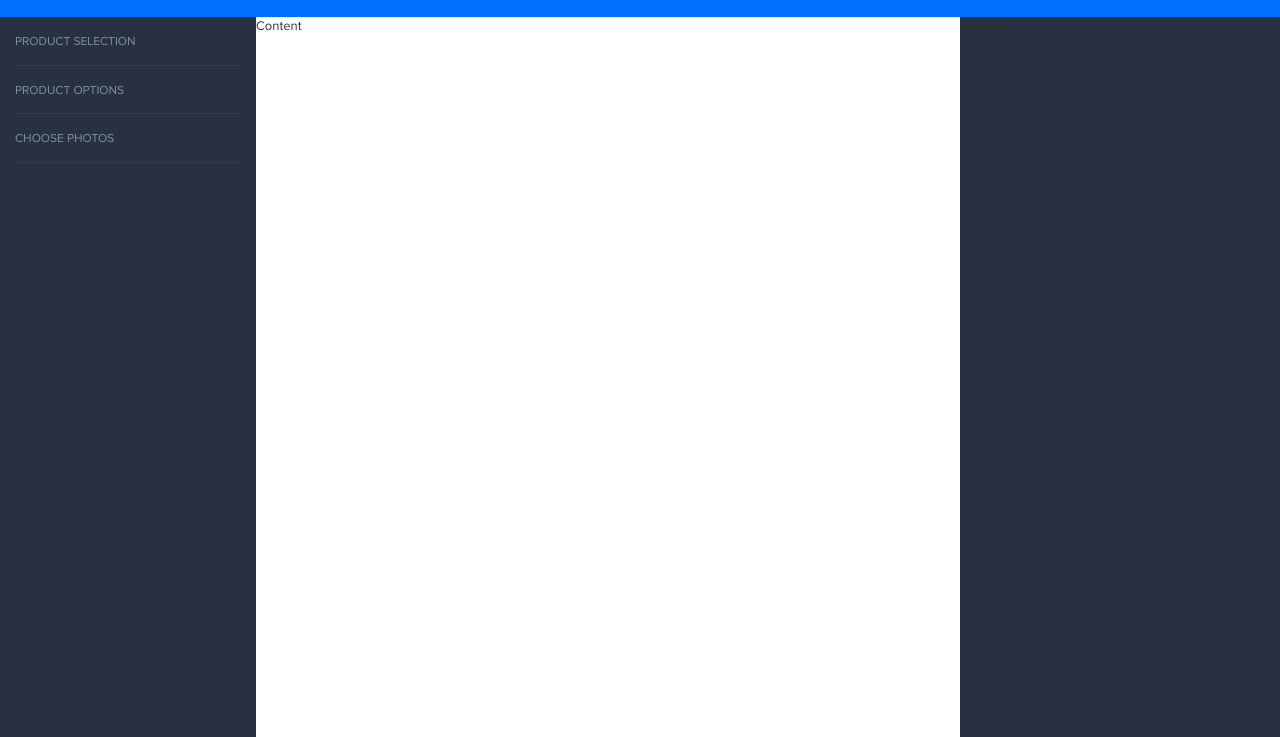
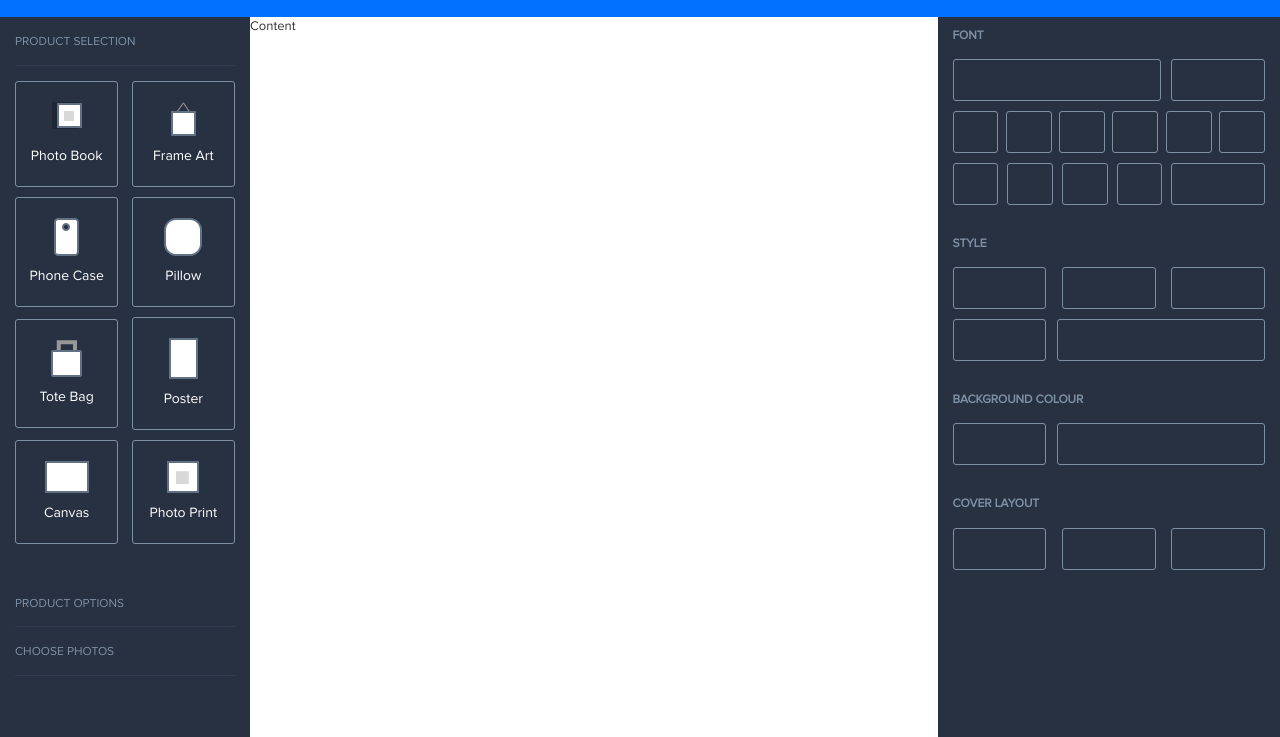
Before and after one commit to marktimbol/piktochart, a website: page create.html in a window 1280 px wide. Shown: the part 63-800 px from the top of the page. Drawn offline with Linux system fonts and the light colour scheme.

Commit message:
Working on the Settings on the right sidebar

```diff
--- a/create.html
+++ b/create.html
@@ -43,45 +43,45 @@
                             </h4>
                         </div>
 
-                        <div id="productSelection" class="panel-collapse collapse" role="tabpanel">
+                        <div id="productSelection" class="panel-collapse collapse in" role="tabpanel">
                             <div class="panel-body">
-                                <div class="Row Row--two-columns">
-                                    <div class="Column">
+                                <div class="Row">
+                                    <div class="Column Column-6">
                                         <i class="icon icon-photo-book"></i>
                                         <p>Photo Book</p>
                                     </div>
 
-                                    <div class="Column">
+                                    <div class="Column Column-6">
                                         <i class="icon icon-frame-art"></i>
                                         <p>Frame Art</p>
                                     </div>
 
-                                    <div class="Column">
+                                    <div class="Column Column-6">
                                         <i class="icon icon-phone-case"></i>
                                         <p>Phone Case</p>
                                     </div>
 
-                                    <div class="Column">
+                                    <div class="Column Column-6">
                                         <i class="icon icon-pillow"></i>
                                         <p>Pillow</p>
                                     </div>
 
-                                    <div class="Column">
+                                    <div class="Column Column-6">
                                         <i class="icon icon-tote-bag"></i>
                                         <p>Tote Bag</p>
                                     </div>
 
-                                    <div class="Column">
+                                    <div class="Column Column-6">
                                         <i class="icon icon-poster"></i>
                                         <p>Poster</p>
                                     </div>
 
-                                    <div class="Column">
+                                    <div class="Column Column-6">
                                         <i class="icon icon-canvas"></i>
                                         <p>Canvas</p>
                                     </div>
 
-                                    <div class="Column">
+                                    <div class="Column Column-6">
                                         <i class="icon icon-photo-print"></i>
                                         <p>Photo Print</p>
                                     </div>
@@ -183,44 +183,44 @@
 
                         <div id="choosePhotos" class="panel-collapse collapse" role="tabpanel">
                             <div class="panel-body">
-                                <div class="Row Row--three-columns">
-                                    <div class="Column">
+                                <div class="Row">
+                                    <div class="Column Column-4">
                                         <i class="icon icon-facebook"></i>
                                         <p>Facebook</p>
                                     </div>
 
-                                    <div class="Column">
+                                    <div class="Column Column-4">
                                         <i class="icon icon-instagram"></i>
                                         <p>Instagram</p>
                                     </div>
 
-                                    <div class="Column">
+                                    <div class="Column Column-4">
                                         <i class="icon icon-upload"></i>
                                         <p>Upload</p>
                                     </div>
                                 </div>
 
-                                <div class="Row Row--one-column">
-                                    <div class="Column">
+                                <div class="Row">
+                                    <div class="Column Column-12">
                                         <h5 class="Upload__text">Upload your own photos or design</h5>
                                         <button class="btn btn-lg btn-primary browse-photo">Browse Photo</button>
                                         <p class="Upload__note"><small>Only images files (JPG, PNG) with max. 12MB</small></p>
                                     </div>
                                 </div>
 
-                                <div class="Row Row--three-columns">
-                                    <div class="Column"></div>
-                                    <div class="Column"></div>
-                                    <div class="Column"></div>
-                                    <div class="Column"></div>
-                                    <div class="Column"></div>
-                                    <div class="Column"></div>
-                                    <div class="Column"></div>
-                                    <div class="Column"></div>
-                                    <div class="Column"></div>
-                                    <div class="Column"></div>
-                                    <div class="Column"></div>
-                                    <div class="Column"></div>
+                                <div class="Row">
+                                    <div class="Column Column-4"></div>
+                                    <div class="Column Column-4"></div>
+                                    <div class="Column Column-4"></div>
+                                    <div class="Column Column-4"></div>
+                                    <div class="Column Column-4"></div>
+                                    <div class="Column Column-4"></div>
+                                    <div class="Column Column-4"></div>
+                                    <div class="Column Column-4"></div>
+                                    <div class="Column Column-4"></div>
+                                    <div class="Column Column-4"></div>
+                                    <div class="Column Column-4"></div>
+                                    <div class="Column Column-4"></div>
                                 </div>
                             </div>
                         </div>
@@ -233,7 +233,71 @@
             </div>
 
             <div class="Settings">
-                settings
+                <div class="Setting">
+                    <div class="Setting__title--container">
+                        <label class="Setting__title">Font</label>
+                        <i class="icon _icon-fish"></i>
+                    </div>
+
+                    <div class="Row">
+                        <div class="Column Column-8"></div>
+                        <div class="Column Column-4"></div>
+
+                        <div class="Column Column-2"></div>
+                        <div class="Column Column-2"></div>
+                        <div class="Column Column-2"></div>
+                        <div class="Column Column-2"></div>
+                        <div class="Column Column-2"></div>
+                        <div class="Column Column-2"></div>
+
+                        <div class="Column Column-2"></div>
+                        <div class="Column Column-2"></div>
+                        <div class="Column Column-2"></div>
+                        <div class="Column Column-2"></div>
+                        <div class="Column Column-4"></div>
+                    </div>
+                </div>
+
+                <div class="Setting">
+                    <div class="Setting__title--container">
+                        <label class="Setting__title">Style</label>
+                        <i class="icon _icon-fish"></i>
+                    </div>
+
+                    <div class="Row">
+                        <div class="Column Column-4"></div>
+                        <div class="Column Column-4"></div>
+                        <div class="Column Column-4"></div>
+
+                        <div class="Column Column-4"></div>
+                        <div class="Column Column-8"></div>
+                    </div>
+                </div>
+
+                <div class="Setting">
+                    <div class="Setting__title--container">
+                        <label class="Setting__title">Background Colour</label>
+                        <i class="icon _icon-fish"></i>
+                    </div>
+
+                    <div class="Row">
+                        <div class="Column Column-4"></div>
+                        <div class="Column Column-8"></div>
+                    </div>
+                </div>
+
+                <div class="Setting">
+                    <div class="Setting__title--container">
+                        <label class="Setting__title">Cover Layout</label>
+                        <i class="icon _icon-fish"></i>
+                    </div>
+
+                    <div class="Row">
+                        <div class="Column Column-4"></div>
+                        <div class="Column Column-4"></div>
+                        <div class="Column Column-4"></div>
+                    </div>
+                </div>
             </div>
         </div>
 
--- a/resources/assets/sass/components/Grid.scss
+++ b/resources/assets/sass/components/Grid.scss
@@ -2,31 +2,13 @@
     display: flex;
     flex-wrap: wrap;
     align-items: center;
+    margin-bottom: 20px;
     justify-content: space-between;
 }
 
-.Row--one-column {
-    .Column {
-        width: 100%;
-    }
-}
-
-.Row--two-columns {
-	.Column {
-    	width: 45%;
-    }
-}
-
-.Row--three-columns {
-    .Column {
-    	width: 29%;
-    }
-}
-
-
 .Column {
-    margin: 5px;
-	min-height: 70px;
+    margin-bottom: 10px;
+	// min-height: 70px;
 	border-radius: 3px;
 	padding: 20px 10px;
 	border: 1px solid #7f8fa4;
@@ -41,3 +23,24 @@
         background: #162237;
     }
 }
+
+.Column-2 {
+    width: 14.67%
+}
+.Column-3 {
+    width: 25%;
+}
+.Column-4 {
+    width: 30%;
+    // width: 33.33333333%;
+}
+.Column-6 {
+    width: 47%;
+    // width: 50%;
+}
+.Column-8 {
+    width: 66.66666667%;
+}
+.Column-12 {
+    width: 100%;
+}
--- a/resources/assets/sass/components/Overwrite.scss
+++ b/resources/assets/sass/components/Overwrite.scss
@@ -32,7 +32,7 @@
 			color: white;
 		    margin: 0;
 		    font-size: 14px;
-		    margin-top: 15px;
+		    margin-top: 10px;
 		}
 	}
 }
--- /dev/null
+++ b/resources/assets/sass/components/Setting.scss
@@ -0,0 +1,16 @@
+.Settings {
+	padding: 10px 15px;
+}
+
+.Setting__title--container {
+	display: flex;
+	align-items: center;
+	justify-content: space-between;
+	margin-bottom: 10px;
+}
+
+.Setting__title {
+	color: #7f8fa4;
+	font-size: 12px;
+	text-transform: uppercase;
+}
--- a/resources/assets/sass/create.scss
+++ b/resources/assets/sass/create.scss
@@ -30,6 +30,7 @@ h1, h2, h3, h4, h5, h6 {
 @import 'components/Grid';
 @import 'components/Header';
 @import 'components/Sidebar';
+@import 'components/Setting';
 @import 'components/Avatar';
 @import 'components/Icons';
 @import 'components/Overwrite';
```
Also changed, not shown: public/css/create.css, resources/assets/css/create.css, 2 other files.
